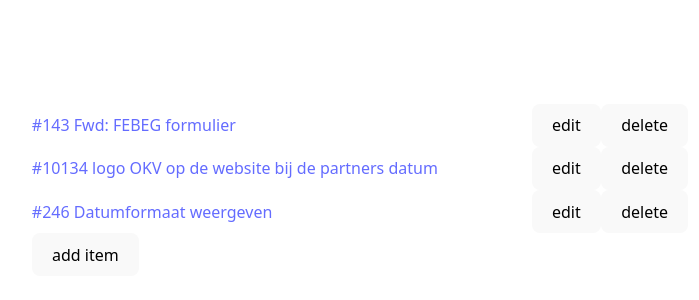
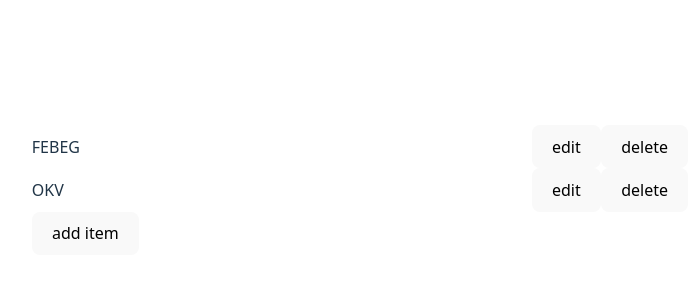
Before and after one commit to knvc/standup, a React (Vite) app: page / in a window 1280 px wide. Shown: the part 210-510 px from the top of the page, without its empty margins (280-979 px from the left). Built offline with nearby package versions, Linux system fonts and the light colour scheme.

Commit message:
Change static project data structure to project - issue

```diff
--- a/src/App.jsx
+++ b/src/App.jsx
@@ -5,9 +5,13 @@ import ProjectAdd from "./components/ProjectAdd.jsx";
 
 function App() {
   const [projectList, setProjectList] = useState([
-      { id: 1, name: '#143 Fwd: FEBEG formulier', url: 'https://gitlab.com/3sign/clients/febeg/febeg-website-2023/-/issues/143' },
-      { id: 2, name: '#10134 logo OKV op de website bij de partners datum', url: 'https://gitlab.com/3sign/support/-/issues/10134' },
-      { id: 3, name: '#246 Datumformaat weergeven', url: 'https://gitlab.com/3sign/clients/agentschap-justitie-en-handhaving/arrestendatabank/-/issues/246' }
+      { id: 1, name: 'FEBEG', issues: [
+              { id: 1, name: '#143 Fwd: FEBEG formulier', url: 'https://gitlab.com/3sign/clients/febeg/febeg-website-2023/-/issues/143' },
+              { id: 2, name: '#10134 logo OKV op de website bij de partners datum', url: 'https://gitlab.com/3sign/support/-/issues/10134' },
+      ]},
+              { id: 2, name: 'OKV', issues: [
+              { id: 3, name: '#246 Datumformaat weergeven', url: 'https://gitlab.com/3sign/clients/agentschap-justitie-en-handhaving/arrestendatabank/-/issues/246' }
+      ]}
   ]);
 
   function handleUpdateProjectName(targetProject) {
```
